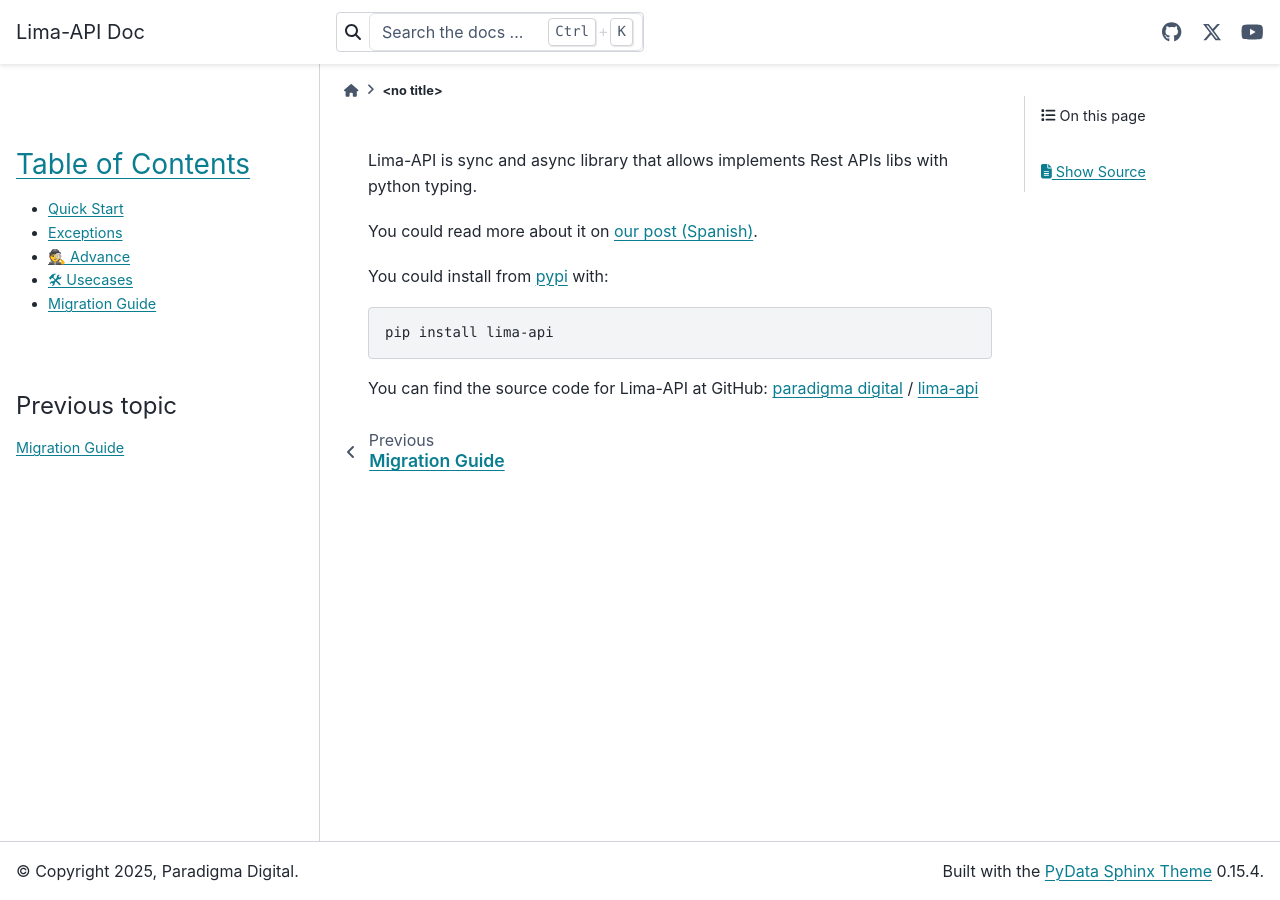
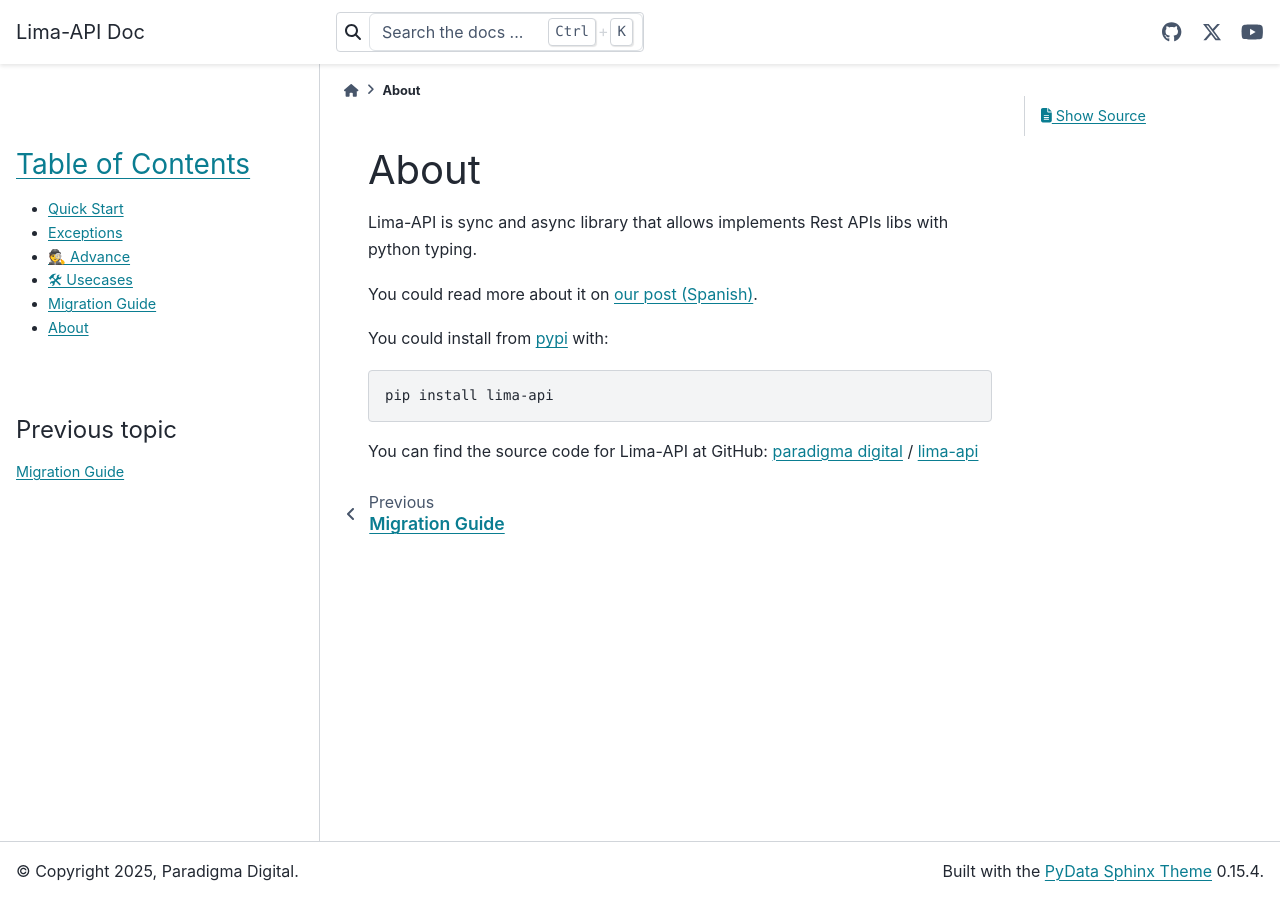
Before and after one commit to paradigmadigital/lima-api, a Sphinx documentation site: the page built from docs/source/about.md, in a window 1280 px wide. Built offline with Sphinx 7.4.7 and the PyData theme 0.15.4, drawn with Linux system fonts in a browser that asks for light colours.

Commit message:
Fix title

```diff
--- a/docs/source/about.md
+++ b/docs/source/about.md
@@ -1,8 +1,5 @@
----
-layout: page
-title: About
-permalink: /about/
----
+# About
+
 Lima-API is sync and async library that allows implements Rest APIs libs with python typing.
 
 You could read more about it on [our post (Spanish)](https://www.paradigmadigital.com/dev/poder-del-tipado-python-funciones-sin-codigo/).
```
